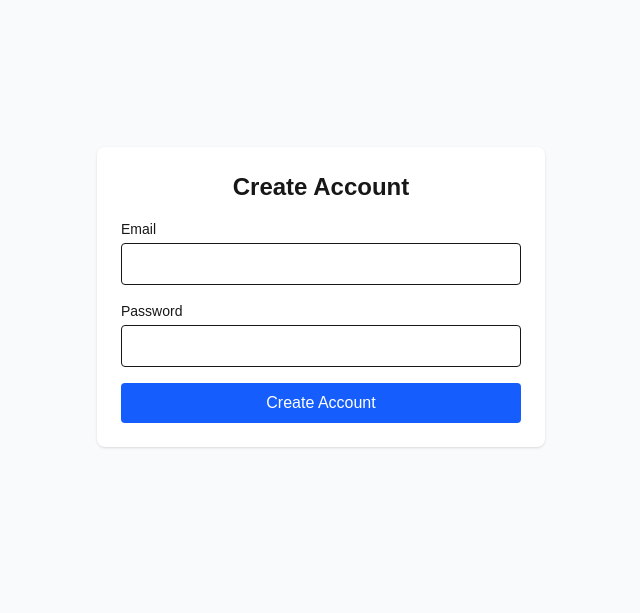
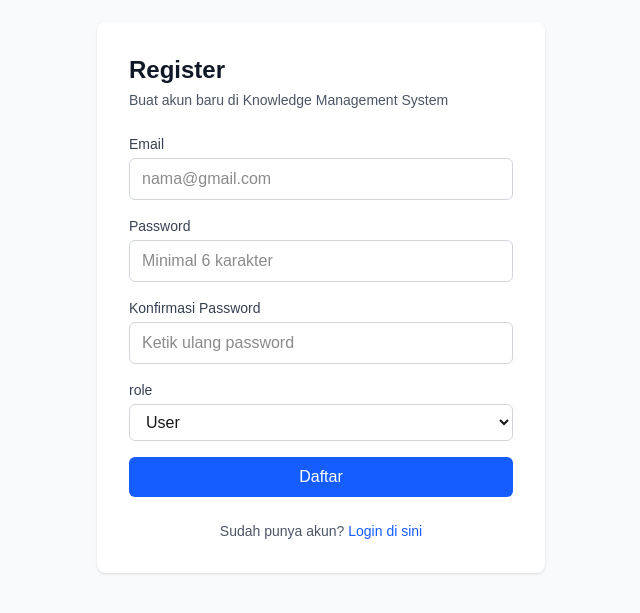
Before and after one commit to andrewidianto12/Project-Knowledge, a Next.js app: page /register in a window 1280 px wide. Shown: the part 103-716 px from the top of the page, without its empty margins (319-959 px from the left). Built offline with nearby package versions, Linux system fonts and the light colour scheme.

Commit message:
add form register

```diff
--- /dev/null
+++ b/src/app/api/register/route.ts
@@ -0,0 +1,70 @@
+import { NextResponse } from "next/server";
+import { pool } from "@/lib/db";
+import type { RowDataPacket, ResultSetHeader } from "mysql2";
+
+export const runtime = "nodejs";
+
+type UserRow = RowDataPacket & {
+    id: number;
+    email: string;
+    password: string;
+    role: number;
+};
+
+export async function POST(req: Request) {
+    try {
+        const body = (await req.json()) as {
+            email?: string;
+            password?: string;
+            role?: number;
+        };
+
+        const { email, password, role = 1 } = body;
+
+        if (!email || !password) {
+            return NextResponse.json(
+                { message: "Email dan password wajib diisi" },
+                { status: 400 }
+            );
+        }
+
+        if (![1, 2].includes(role)) {
+            return NextResponse.json(
+                { message: "Role tidak valid" },
+                { status: 400 }
+            );
+        }
+
+        const [rows] = await pool.execute<UserRow[]>(
+            "SELECT id FROM users WHERE email = ? LIMIT 1",
+            [email]
+        );
+
+        if (rows.length > 0) {
+            return NextResponse.json(
+                { message: "Email sudah terdaftar" },
+                { status: 409 }
+            );
+        }
+
+        const [result] = await pool.execute<ResultSetHeader>(
+            "INSERT INTO users (email, password, role) VALUES (?, ?, ?)",
+            [email, password, role]
+        );
+
+        return NextResponse.json({
+            success: true,
+            user: {
+                id: result.insertId,
+                email,
+                role,
+            },
+        });
+    } catch (err) {
+        console.error("POST /api/register error:", err);
+        return NextResponse.json(
+            { message: "Terjadi kesalahan saat register" },
+            { status: 500 }
+        );
+    }
+}
--- a/src/app/register/page.tsx
+++ b/src/app/register/page.tsx
@@ -2,85 +2,161 @@
 
 import { useState } from "react";
 import { useRouter } from "next/navigation";
+import Link from "next/link";
 
-export default function CreateAccount() {
+export default function RegisterPage() {
     const router = useRouter();
     const [email, setEmail] = useState("");
     const [password, setPassword] = useState("");
+    const [confirmPassword, setConfirmPassword] = useState("");
+    const [role, setRole] = useState("1");
     const [loading, setLoading] = useState(false);
     const [error, setError] = useState("");
+    const [success, setSuccess] = useState(false);
 
-    const handleSubmit = async (e: React.FormEvent) => {
+    async function onSubmit(e: React.FormEvent) {
         e.preventDefault();
+        setError("");
+        setSuccess(false);
+
+        if (password !== confirmPassword) {
+            setError("Password tidak sama");
+            return;
+        }
+
+        if (password.length < 6) {
+            setError("Password minimal 6 karakter");
+            return;
+        }
+
         setLoading(true);
-        setError("");
 
+        try {
             const res = await fetch("/api/register", {
                 method: "POST",
                 headers: { "Content-Type": "application/json" },
-            body: JSON.stringify({ email, password }),
+                body: JSON.stringify({ email, password, role: parseInt(role) }),
             });
 
             const data = await res.json();
-        setLoading(false);
 
             if (!res.ok) {
-            setError(data.message);
+                setError(data?.message || "Registrasi gagal");
                 return;
             }
 
-        alert("Account created successfully");
+            setSuccess(true);
+            setTimeout(() => {
                 router.push("/login");
-    };
+            }, 2000);
+        } catch (err) {
+            console.error("register error:", err);
+            setError("Server tidak bisa dihubungi");
+        } finally {
+            setLoading(false);
+        }
+    }
 
     return (
-        <div className="min-h-screen flex items-center justify-center bg-gray-50">
-            <form
-                onSubmit={handleSubmit}
-                className="w-full max-w-md bg-white p-6 rounded-lg shadow"
-            >
-                <h1 className="text-2xl font-bold mb-4 text-center">
-                    Create Account
+        <div className="min-h-screen flex items-center justify-center bg-gray-50 px-4">
+            <div className="w-full max-w-md rounded-lg bg-white p-8 shadow">
+                <h1 className="mb-1 text-2xl font-semibold text-gray-900">
+                    Register
                 </h1>
+                <p className="mb-6 text-sm text-gray-600">
+                    Buat akun baru di Knowledge Management System
+                </p>
 
-                {error && (
-                    <p className="mb-3 text-sm text-red-600">{error}</p>
+                {success && (
+                    <div className="mb-4 rounded-md border border-green-200 bg-green-50 px-3 py-2 text-sm text-green-700">
+                        ✓ Registrasi berhasil! Mengalihkan ke halaman login...
+                    </div>
                 )}
 
-                <div className="mb-4">
-                    <label className="block text-sm font-medium mb-1">
+                <form onSubmit={onSubmit} className="space-y-4">
+                    <div>
+                        <label className="mb-1 block text-sm font-medium text-gray-700">
                             Email
                         </label>
                         <input
                             type="email"
-                        required
                             value={email}
                             onChange={(e) => setEmail(e.target.value)}
-                        className="w-full border rounded px-3 py-2"
+                            className="w-full rounded-md border border-gray-300 px-3 py-2 focus:border-blue-500 focus:outline-none focus:ring-2 focus:ring-blue-200"
+                            placeholder="nama@gmail.com"
+                            required
+                            disabled={success}
                         />
                     </div>
 
-                <div className="mb-4">
-                    <label className="block text-sm font-medium mb-1">
+                    <div>
+                        <label className="mb-1 block text-sm font-medium text-gray-700">
                             Password
                         </label>
                         <input
                             type="password"
-                        required
                             value={password}
                             onChange={(e) => setPassword(e.target.value)}
-                        className="w-full border rounded px-3 py-2"
+                            className="w-full rounded-md border border-gray-300 px-3 py-2 focus:border-blue-500 focus:outline-none focus:ring-2 focus:ring-blue-200"
+                            placeholder="Minimal 6 karakter"
+                            required
+                            disabled={success}
                         />
                     </div>
 
+                    <div>
+                        <label className="mb-1 block text-sm font-medium text-gray-700">
+                            Konfirmasi Password
+                        </label>
+                        <input
+                            type="password"
+                            value={confirmPassword}
+                            onChange={(e) => setConfirmPassword(e.target.value)}
+                            className="w-full rounded-md border border-gray-300 px-3 py-2 focus:border-blue-500 focus:outline-none focus:ring-2 focus:ring-blue-200"
+                            placeholder="Ketik ulang password"
+                            required
+                            disabled={success}
+                        />
+                    </div>
+
+                    <div>
+                        <label className="mb-1 block text-sm font-medium text-gray-700">
+                            role
+                        </label>
+                        <select
+                            value={role}
+                            onChange={(e) => setRole(e.target.value)}
+                            className="w-full rounded-md border border-gray-300 px-3 py-2 focus:border-blue-500 focus:outline-none focus:ring-2 focus:ring-blue-200"
+                            required
+                            disabled={success}
+                        >
+                            <option value="1">User</option>
+                            <option value="2">Admin</option>
+                        </select>
+                    </div>
+
+                    {error && (
+                        <div className="rounded-md border border-red-200 bg-red-50 px-3 py-2 text-sm text-red-700">
+                            {error}
+                        </div>
+                    )}
+
                     <button
                         type="submit"
-                    disabled={loading}
-                    className="w-full bg-blue-600 text-white py-2 rounded hover:bg-blue-700"
+                        disabled={loading || success}
+                        className="w-full rounded-md bg-blue-600 py-2 font-medium text-white hover:bg-blue-700 disabled:cursor-not-allowed disabled:opacity-60"
                     >
-                    {loading ? "Creating..." : "Create Account"}
+                        {loading ? "Membuat akun..." : "Daftar"}
                     </button>
                 </form>
+
+                <div className="mt-6 text-center text-sm text-gray-600">
+                    Sudah punya akun?{" "}
+                    <Link href="/login" className="text-blue-600 hover:underline font-medium">
+                        Login di sini
+                    </Link>
+                </div>
+            </div>
         </div>
     );
 }
```
Lines whose indentation alone changed are shown as unchanged.
